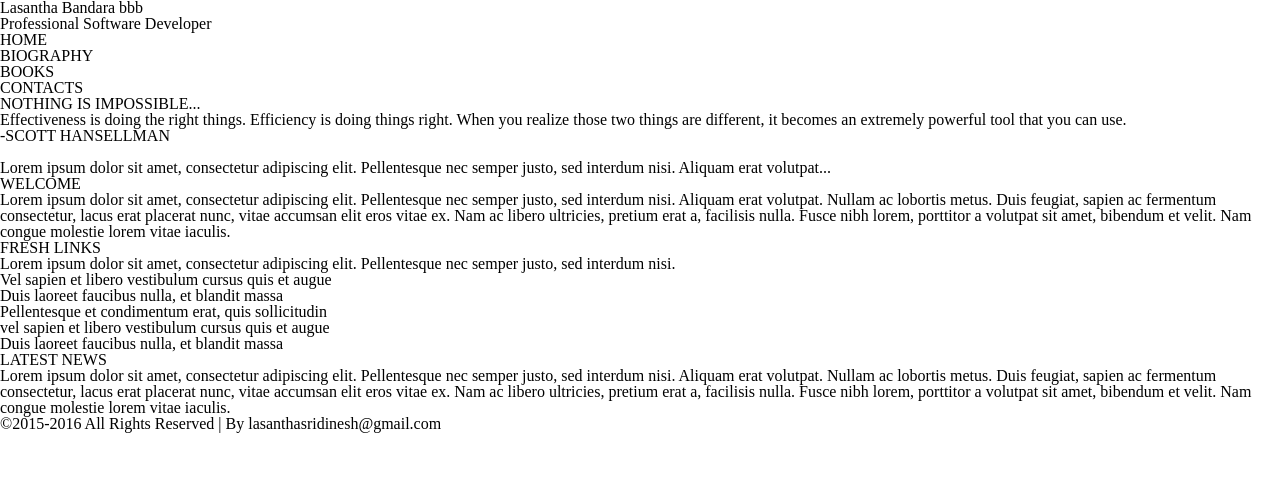
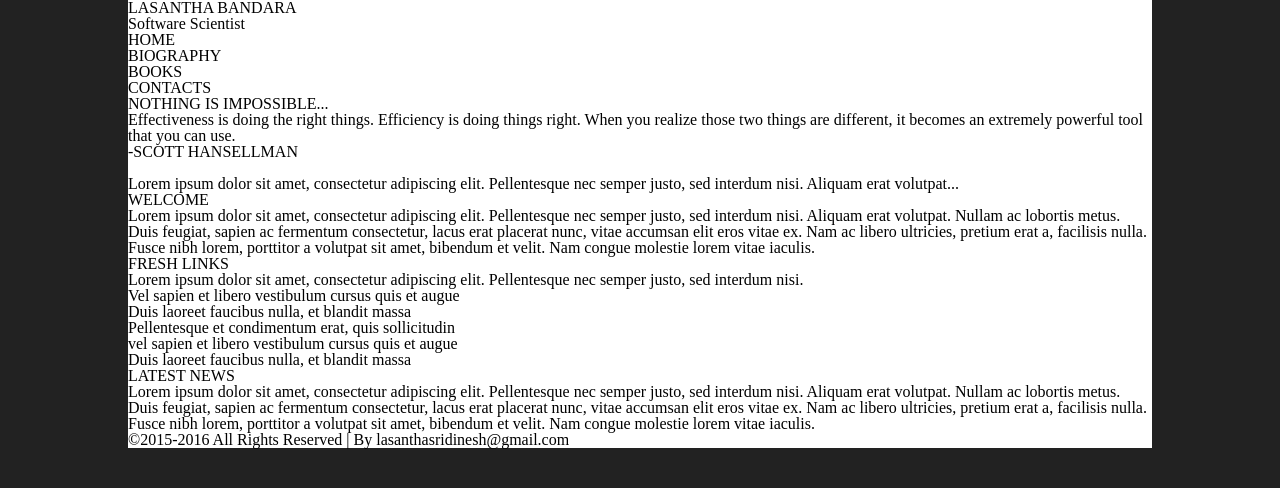
Before and after one commit to lasanthabandara/my-web, a website: page index.html in a window 1280 px wide. Drawn offline with Linux system fonts and the light colour scheme.

Commit message:
center align main content

```diff
--- a/Gruntfile.js
+++ b/Gruntfile.js
@@ -5,7 +5,7 @@ module.exports = function (grunt) {
         pkg: grunt.file.readJSON('package.json'),
         watch: {
             scripts: {
-                files: ['*.*'],
+                files: ['*.*','**/*.*','**/**/*.*'],
                 options: {
                     livereload: true,
                 }
--- a/css/master.css
+++ b/css/master.css
@@ -0,0 +1,10 @@
+body#page-body {
+    background-color: #222222;
+    align-content:center;
+}
+
+#main-content {
+    width: 1024px;
+    background-color: #ffffff;
+    margin: auto;
+}
--- a/css/reset.css
+++ b/css/reset.css
@@ -46,3 +46,6 @@ table {
 	border-collapse: collapse;
 	border-spacing: 0;
 }
+*{
+    box-sizing:border-box;
+}
--- a/index.html
+++ b/index.html
@@ -3,12 +3,13 @@
     <meta charset="utf-8" />
     <link href="css/master.css" rel="stylesheet" />
     <link href="css/reset.css" rel="stylesheet" />
+    <title>Lasantha Bandara</title>
 </head>
-<link href="css/master.css" rel="stylesheet" />
-<title>Lasantha Bandara</title>
+<body id="page-body">
+    <div id="main-content">
         <header>
-    <h1>Lasantha Bandara bbb</h1>
-    <h1>Professional Software Developer</h1>
+            <h1>LASANTHA BANDARA</h1>
+            <h1>Software Scientist</h1>
             <nav>
                 <menu>HOME</menu>
                 <menu>BIOGRAPHY</menu>
@@ -31,7 +32,6 @@
         <section>
             Lorem ipsum dolor sit amet, consectetur adipiscing elit. Pellentesque nec semper justo, sed interdum nisi. Aliquam erat volutpat...
         </section>
-<body>
         <section>
             <h1>WELCOME</h1>
             <p>
@@ -57,7 +57,8 @@
                 Lorem ipsum dolor sit amet, consectetur adipiscing elit. Pellentesque nec semper justo, sed interdum nisi. Aliquam erat volutpat. Nullam ac lobortis metus. Duis feugiat, sapien ac fermentum consectetur, lacus erat placerat nunc, vitae accumsan elit eros vitae ex. Nam ac libero ultricies, pretium erat a, facilisis nulla. Fusce nibh lorem, porttitor a volutpat sit amet, bibendum et velit. Nam congue molestie lorem vitae iaculis.
             </p>
         </section>
-</body>
         <footer>
             &copy;2015-2016 All Rights Reserved | By lasanthasridinesh@gmail.com
         </footer>
+    </div>
+</body>
```
Lines whose indentation alone changed are shown as unchanged.
